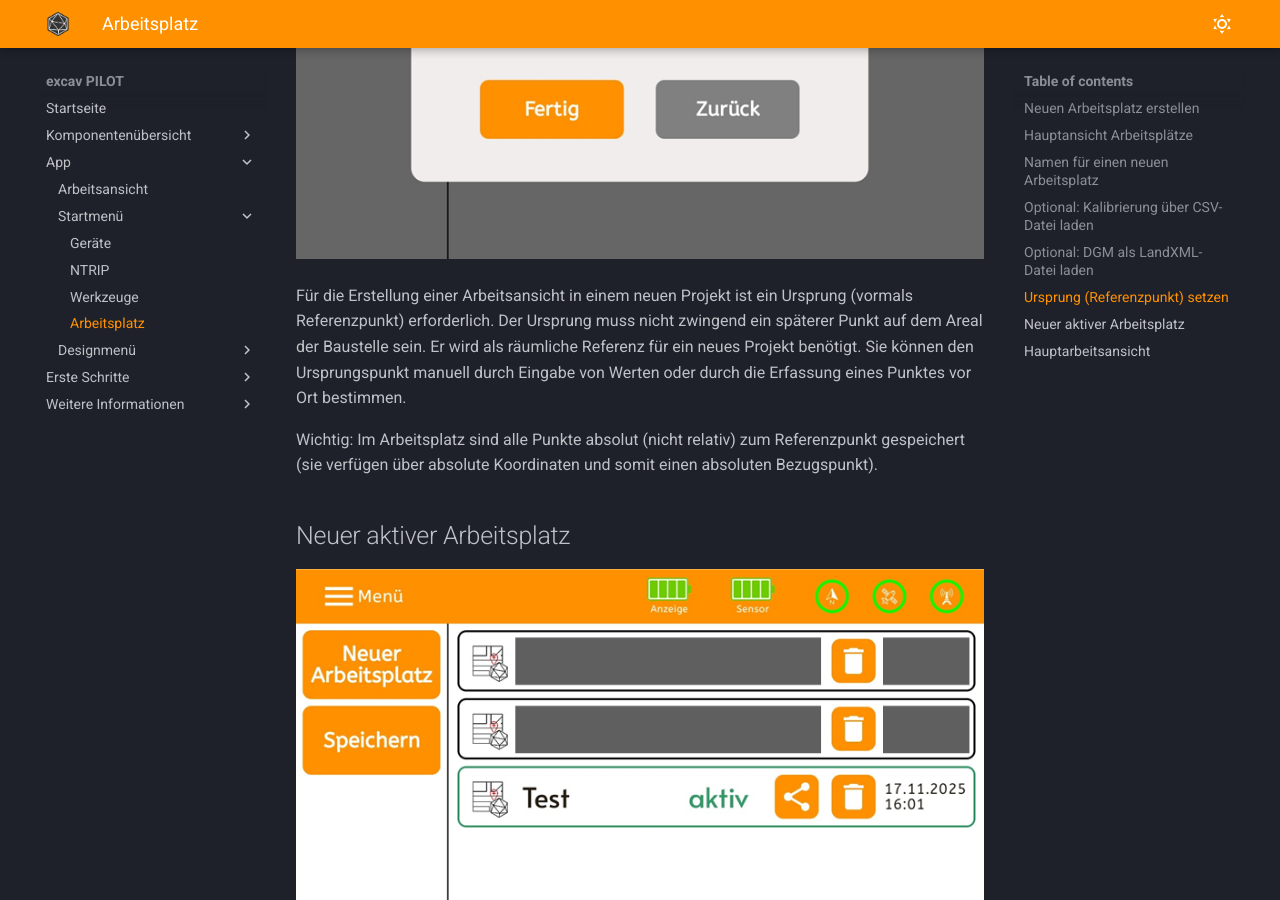
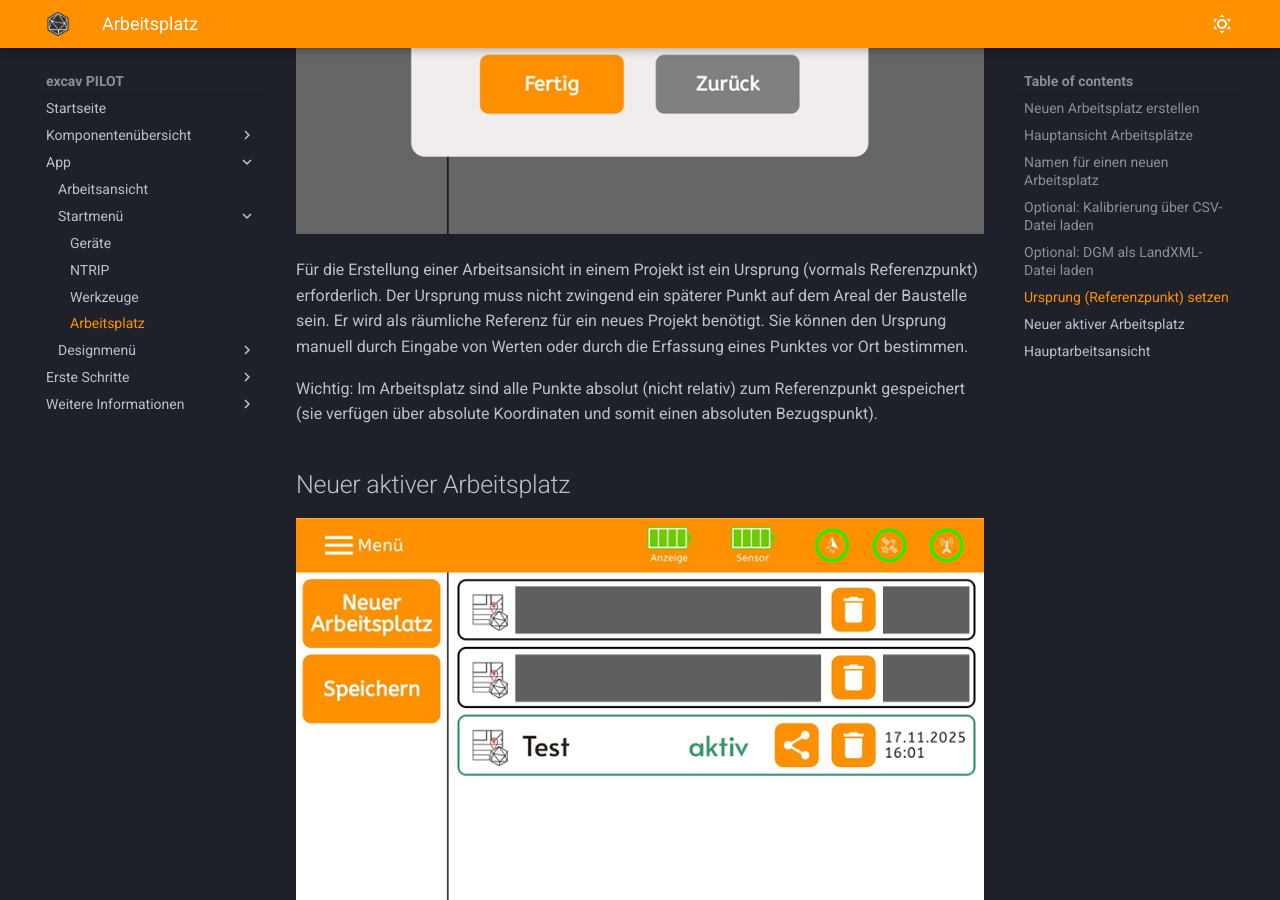
Before and after one commit to tobias-sizmann/mkdocs-excavpilot, an MkDocs documentation site: the page built from docs/Arbeitsplatz/Arbeitsplatz.md, in a window 1280 px wide and 900 px high, scrolled down 7354 px. Built offline with MkDocs 1.6.1 and Material for MkDocs 9.7.7, drawn with Linux system fonts in a browser that asks for light colours; some of the changed text lies outside the part shown.

Commit message:
Verbesserungen Seite | Arbeitsplatz

```diff
--- a/docs/Arbeitsplatz/Arbeitsplatz.md
+++ b/docs/Arbeitsplatz/Arbeitsplatz.md
@@ -77,7 +77,7 @@
   <img width="100%" src="/images_docs/Screenshot Arbeitsplatz PNG 6.png"/>
 </p>
 
-Für die Erstellung einer Arbeitsansicht in einem neuen Projekt ist ein Ursprung (vormals Referenzpunkt) erforderlich. Der Ursprung muss nicht zwingend ein späterer Punkt auf dem Areal der Baustelle sein. Er wird als räumliche Referenz für ein neues Projekt benötigt. Sie können den Ursprungspunkt manuell durch Eingabe von Werten oder durch die Erfassung eines Punktes vor Ort bestimmen.
+Für die Erstellung einer Arbeitsansicht in einem Projekt ist ein Ursprung (vormals Referenzpunkt) erforderlich. Der Ursprung muss nicht zwingend ein späterer Punkt auf dem Areal der Baustelle sein. Er wird als räumliche Referenz für ein neues Projekt benötigt. Sie können den Ursprung manuell durch Eingabe von Werten oder durch die Erfassung eines Punktes vor Ort bestimmen.
 
 Wichtig: Im Arbeitsplatz sind alle Punkte absolut (nicht relativ) zum Referenzpunkt gespeichert (sie verfügen über absolute Koordinaten und somit einen absoluten Bezugspunkt).
 
```
Also changed, not shown: other parts of docs/Arbeitsplatz/Arbeitsplatz.md (+1 -1 lines).
